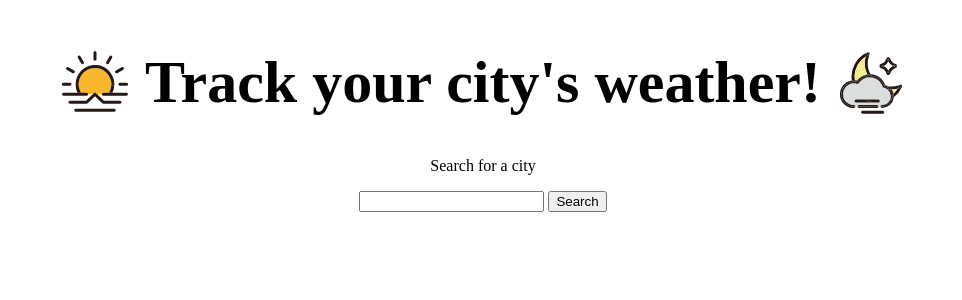
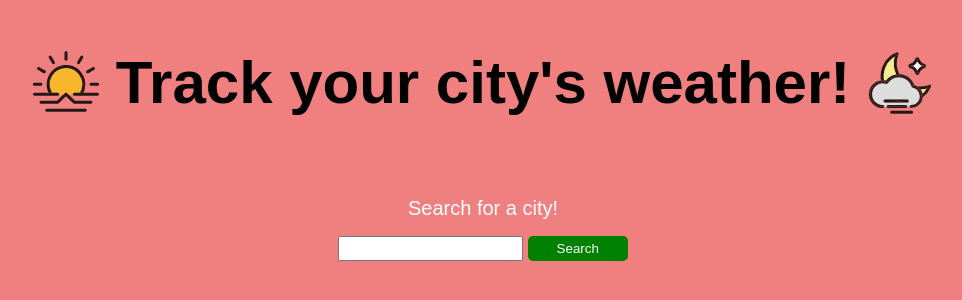
Before and after one commit to FHernandez08/Web-Development-Bootcamp-Review, a plain HTML site: page Weather App/index.html in a window 1280 px wide. Shown: the whole page, without its empty margins (157-1119 px from the left). Drawn offline with Linux system fonts and the light colour scheme.

Commit message:
Added style and changes to structure

```diff
--- a/Weather App/index.html
+++ b/Weather App/index.html
@@ -18,9 +18,9 @@
     </header>
     <main>
         <div class="search">
-            <label for="search-bar">Search for a city</label>
+            <label for="search-bar">Search for a city!</label>
             <div class="search-section">
-                <input type="search" name="search-bar" id="search-bar" title="search">
+                <input type="search" name="search-bar" id="search-bar" title="search" required>
                 <button id="search-button">Search</button>
             </div>
         </div>
--- a/Weather App/style.css
+++ b/Weather App/style.css
@@ -1,5 +1,7 @@
 body {
-
+    text-align: center;
+    background-color: lightcoral;
+    font-family: Arial, Helvetica, sans-serif;
 }
 
 header {
@@ -18,4 +20,25 @@ header {
     align-items: center;
     gap: 16px;
 
+    padding: 20px;
+    margin: 20px;
 }
+
+#search-bar {
+    height: 25px;
+}
+
+label {
+    font-size: 20px;
+    color: white;
+}
+
+#search-button {
+    border: none;
+    background-color: green;
+    color: white;
+
+    height: 25px;
+    border-radius: 5px;
+    width: 100px;
+}
```
